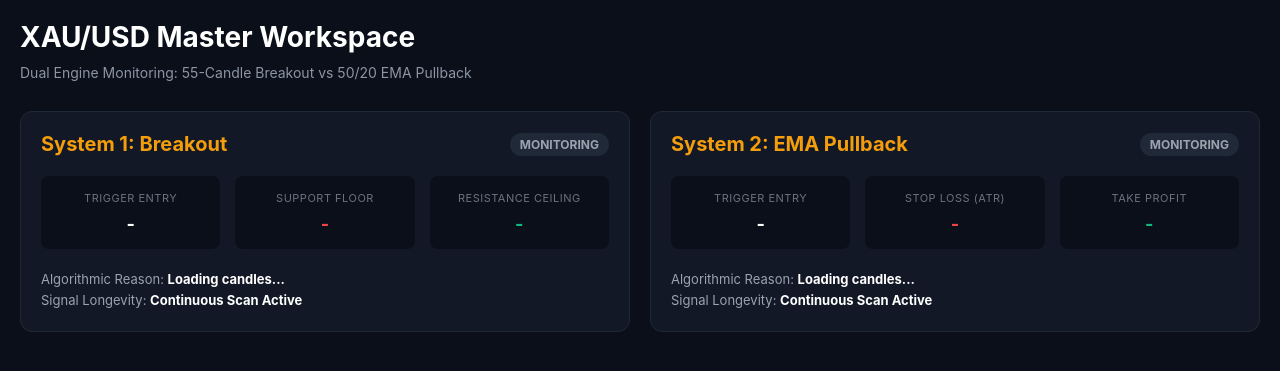
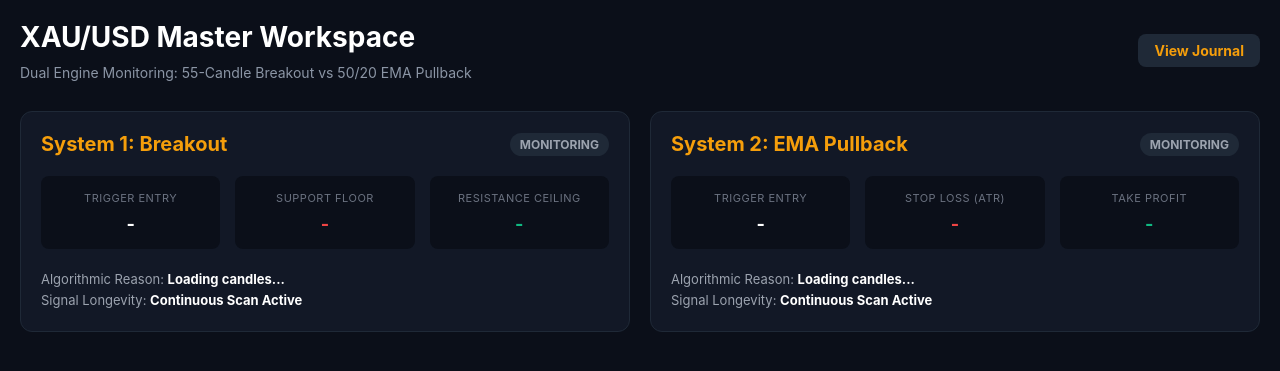
Before and after one commit to chatact135-wq/getmoney, a FastAPI app: page / in a window 1280 px wide. Shown: the top 371 px of the page. Run offline with FastAPI, Linux system fonts and the light colour scheme.

Commit message:
Update index.html add db

```diff
--- a/templates/index.html
+++ b/templates/index.html
@@ -12,9 +12,12 @@
             margin: 0;
             padding: 20px;
         }
-        .header { margin-bottom: 30px; }
+        .header { margin-bottom: 30px; display: flex; justify-content: space-between; align-items: center; }
         .header h1 { font-size: 28px; margin: 0 0 10px 0; }
         .header p { color: #8b95a5; margin: 0; font-size: 14px; }
+        .journal-btn {
+            background-color: #1f2937; color: #f59e0b; padding: 8px 16px; border-radius: 8px; text-decoration: none; font-weight: bold; font-size: 14px;
+        }
 
         .grid-container {
             display: grid;
@@ -80,8 +83,11 @@
 <body>
 
     <div class="header">
-        <h1>XAU/USD Master Workspace</h1>
-        <p>Dual Engine Monitoring: 55-Candle Breakout vs 50/20 EMA Pullback</p>
+        <div>
+            <h1>XAU/USD Master Workspace</h1>
+            <p>Dual Engine Monitoring: 55-Candle Breakout vs 50/20 EMA Pullback</p>
+        </div>
+        <a href="/journal" class="journal-btn">View Journal</a>
     </div>
 
     <div class="grid-container">
@@ -180,7 +186,6 @@
             }
         }
 
-        // Fetch immediately on load, then loop every 30 seconds
         fetchSignals();
         setInterval(fetchSignals, 30000);
     </script>
```
